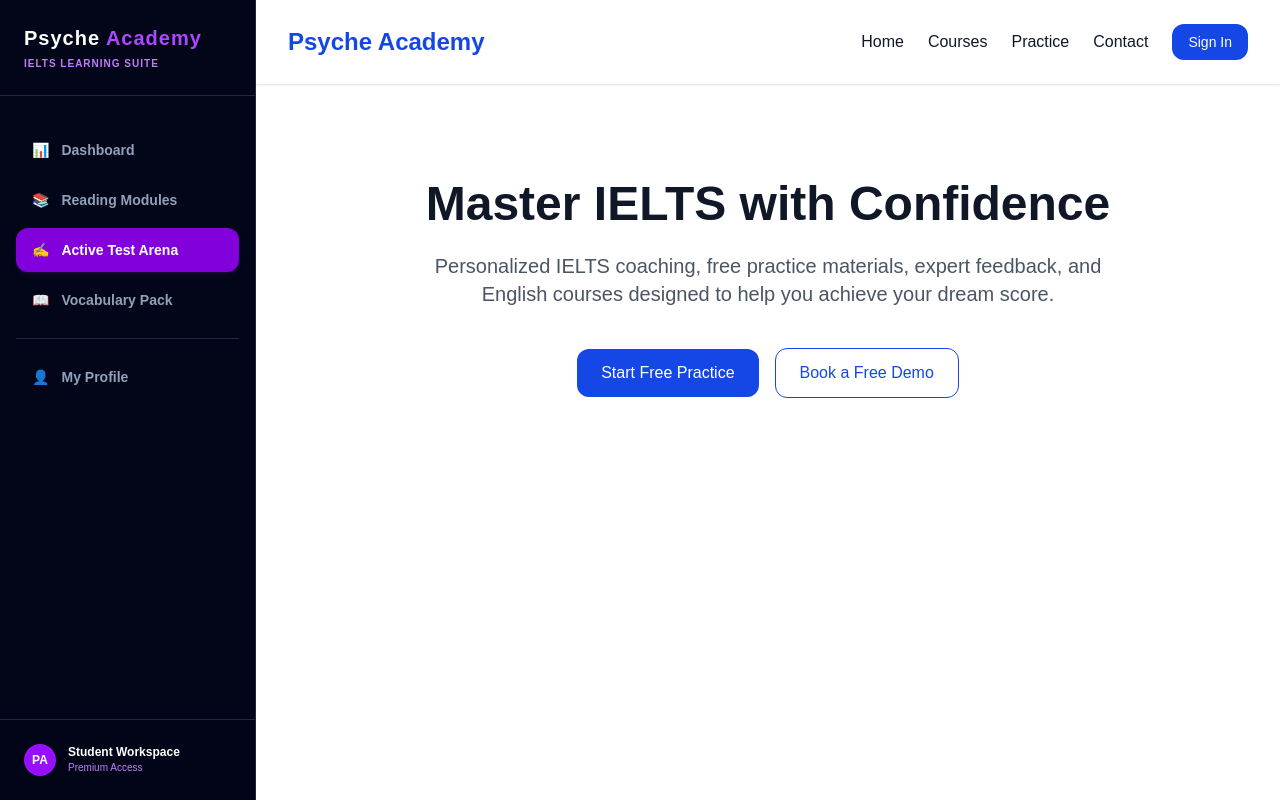
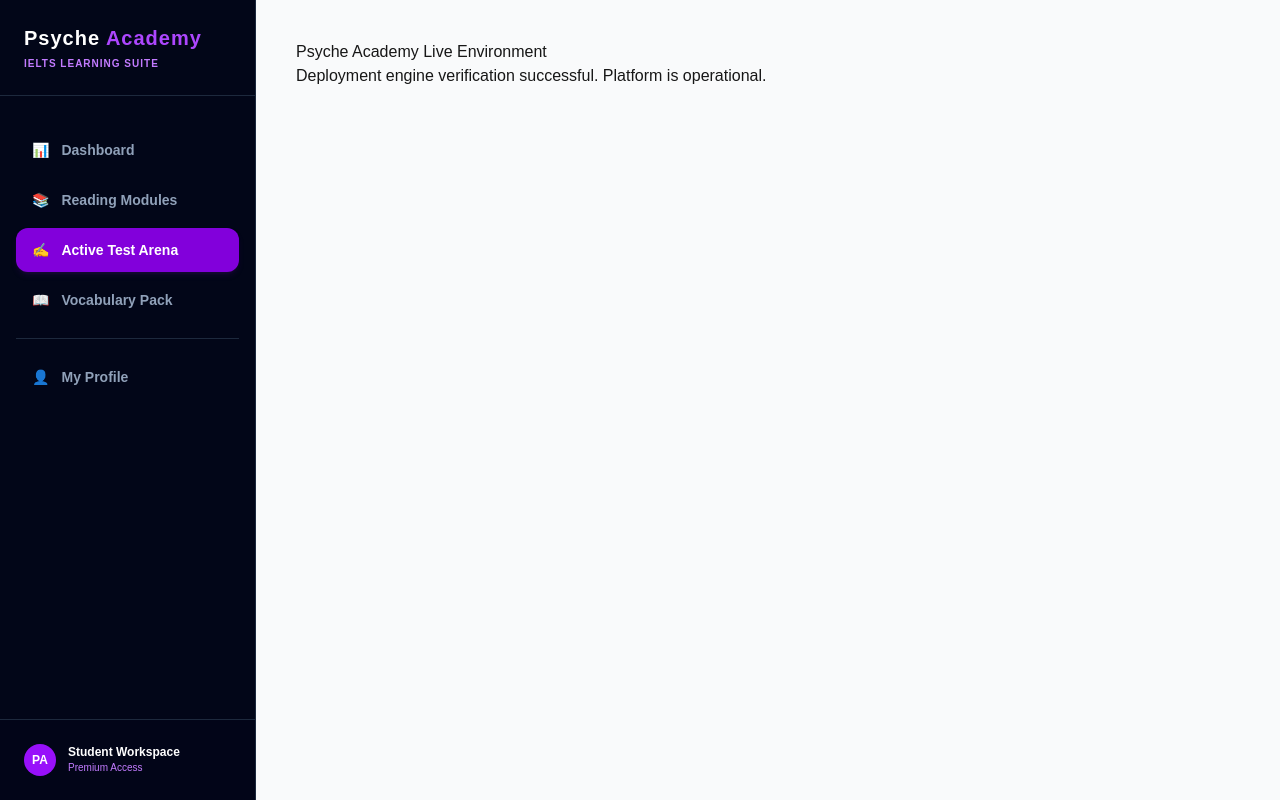
Before and after one commit to SoulDatalearner/psyche-academy, a Next.js app: page / in a window 1280 px wide. Built offline with nearby package versions, Linux system fonts and the light colour scheme.

Commit message:
test: override root page setup for dynamic testing

```diff
--- a/app/page.tsx
+++ b/app/page.tsx
@@ -1,45 +1,8 @@
-import Link from 'next/link';
 export default function Home() {
   return (
-    <main className="min-h-screen bg-white text-gray-900">
-      {/* Navigation */}
-      <nav className="flex items-center justify-between px-8 py-6 shadow-sm">
-        <h1 className="text-2xl font-bold text-blue-700">
-          Psyche Academy
-        </h1>
-        <div className="space-x-6 flex items-center">
-            <Link href="/" className="hover:text-blue-700">Home</Link>
-            <Link href="/courses" className="hover:text-blue-700">Courses</Link>
-            <Link href="/practice" className="hover:text-blue-700">Practice</Link>
-            <Link href="/contact" className="hover:text-blue-700">Contact</Link>
-            <Link href="/login" className="bg-blue-700 text-white px-4 py-2 rounded-xl hover:bg-blue-800 transition-colors text-sm font-medium">
-              Sign In
-            </Link>
-          </div>
-      </nav>
-
-      {/* Hero */}
-      <section className="text-center py-24 px-6">
-        <h2 className="text-5xl font-extrabold mb-6">
-          Master IELTS with Confidence
-        </h2>
-
-        <p className="text-xl text-gray-600 max-w-2xl mx-auto mb-10">
-          Personalized IELTS coaching, free practice materials,
-          expert feedback, and English courses designed to help
-          you achieve your dream score.
-        </p>
-
-        <div className="space-x-4">
-          <button className="bg-blue-700 text-white px-6 py-3 rounded-xl hover:bg-blue-800">
-            Start Free Practice
-          </button>
-
-          <button className="border border-blue-700 text-blue-700 px-6 py-3 rounded-xl hover:bg-blue-50">
-            Book a Free Demo
-          </button>
-        </div>
-      </section>
-    </main>
+    <div style={{ padding: "40px", fontFamily: "sans-serif" }}>
+      <h1>Psyche Academy Live Environment</h1>
+      <p>Deployment engine verification successful. Platform is operational.</p>
+    </div>
   );
 }
```
